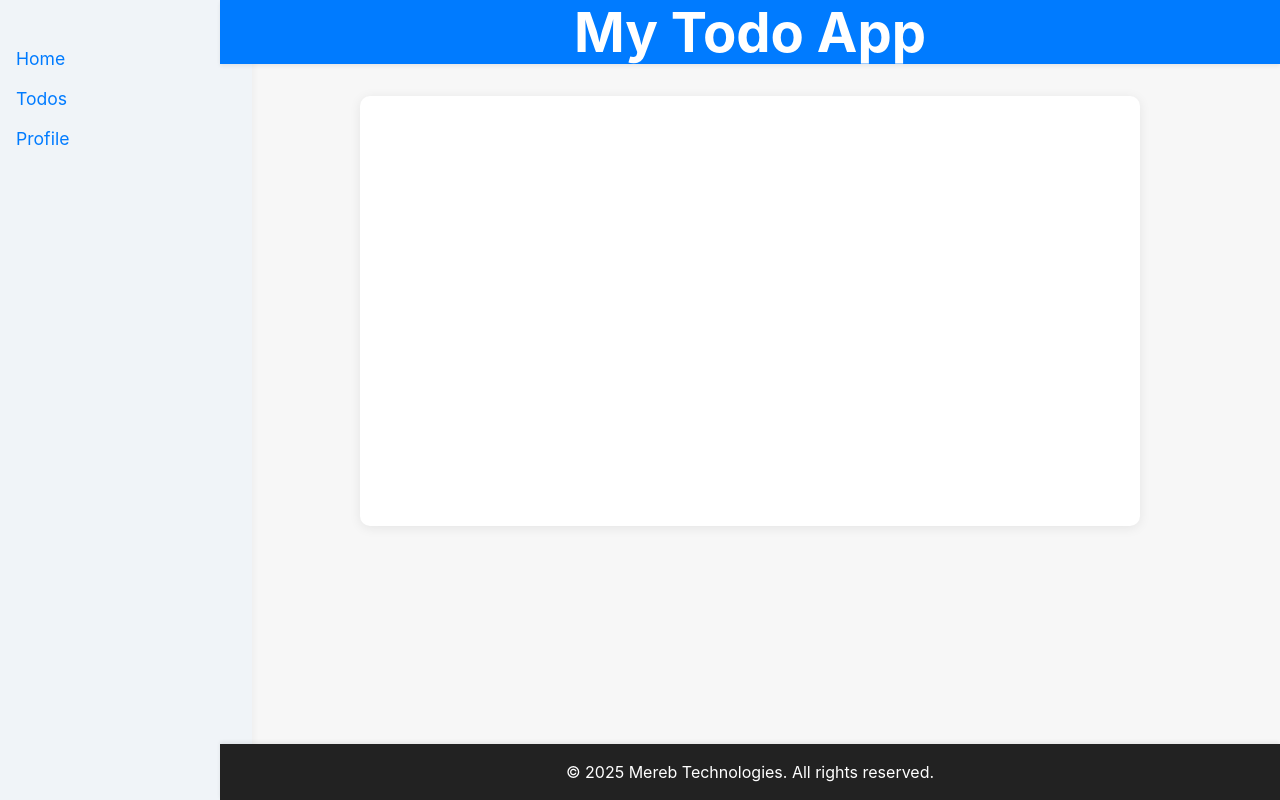
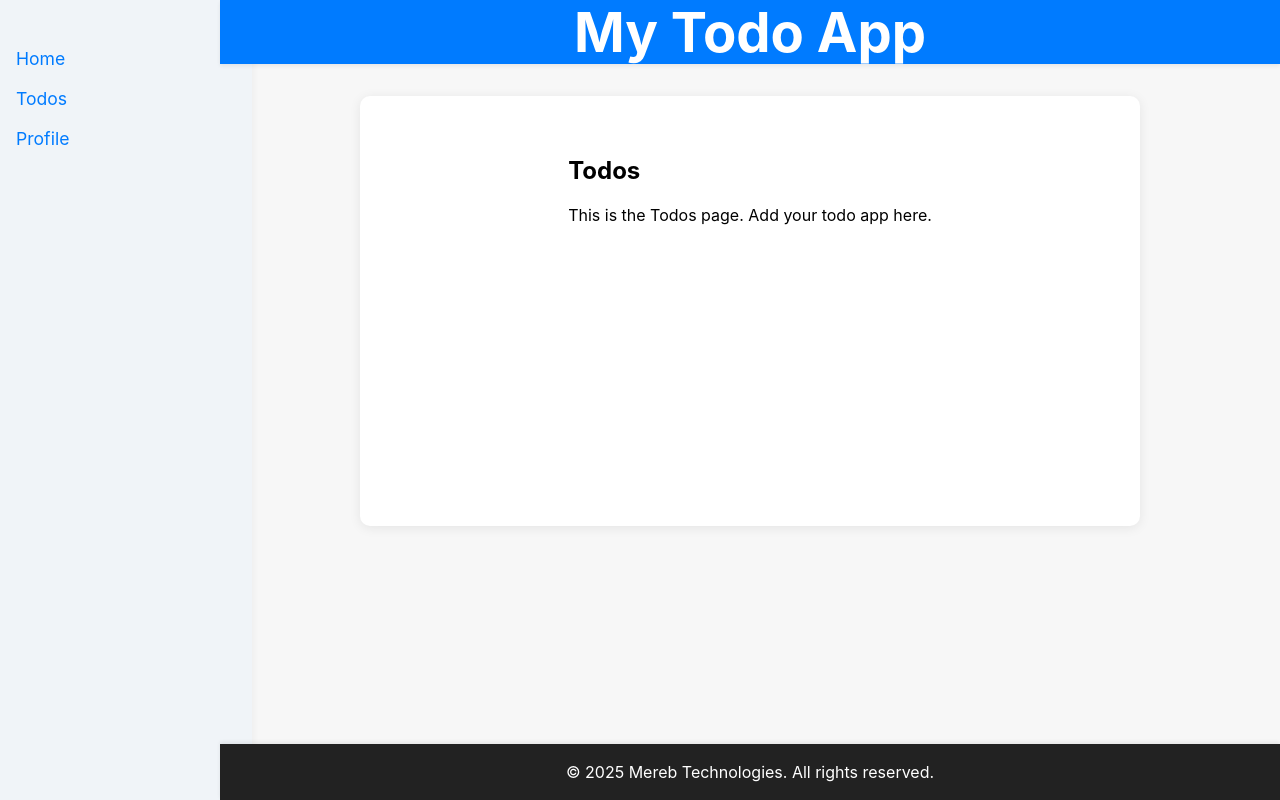
Before and after one commit to yusufyusie/my-todo-app, a React (Create React App) app: page /todos in a window 1280 px wide. Built offline with nearby package versions, Linux system fonts and the light colour scheme.

Commit message:
step-by-step React project guide

```diff
--- a/package.json
+++ b/package.json
@@ -9,6 +9,7 @@
     "@testing-library/user-event": "^13.5.0",
     "react": "^19.1.0",
     "react-dom": "^19.1.0",
+    "react-router-dom": "^7.7.0",
     "react-scripts": "5.0.1",
     "web-vitals": "^2.1.4"
   },
--- a/src/App.js
+++ b/src/App.js
@@ -1,14 +1,21 @@
 
-import React, { useState } from 'react';
+import React from 'react';
+
 import Header from './Header';
 import Sidebar from './Sidebar';
 import Footer from './Footer';
+import Home from './Home';
+import Todos from './Todos';
+import Profile from './Profile';
 import './TodoApp.css';
 import './App.css';
+import { BrowserRouter, Routes, Route } from 'react-router-dom';
+
 
 function App() {
-  // Layout Skeleton: Sidebar | Header | Main Container | Footer
+
   return (
+    <BrowserRouter>
       <div className="layout-root">
         <Sidebar />
         <div className="layout-main">
@@ -17,7 +24,11 @@ function App() {
           </div>
           <main className="layout-content">
             <div className="app-container">
-            {/* Main Container Skeleton */}
+              <Routes>
+                <Route path="/" element={<Home />} />
+                <Route path="/todos" element={<Todos />} />
+                <Route path="/profile" element={<Profile />} />
+              </Routes>
             </div>
           </main>
           <div className="layout-footer">
@@ -25,7 +36,13 @@ function App() {
           </div>
         </div>
       </div>
+    </BrowserRouter>
   );
 }
 
+
 export default App;
+// - Routing: BrowserRouter, Routes, and Route provide SPA navigation
+// - Layout: Sidebar, Header, Main Container, Footer for a professional look
+// - Scalability: Easy to add more pages, features, or navigation
+// - Clean code: Comments explain logic, flow, and structure for learning and reference
--- /dev/null
+++ b/src/Home.js
@@ -0,0 +1,12 @@
+import React from 'react';
+
+function Home() {
+  return (
+    <div>
+      <h2>Home</h2>
+      <p>Welcome to the Home page!</p>
+    </div>
+  );
+}
+
+export default Home;
--- /dev/null
+++ b/src/Profile.js
@@ -0,0 +1,12 @@
+import React from 'react';
+
+function Profile() {
+  return (
+    <div>
+      <h2>Profile</h2>
+      <p>This is the Profile page.</p>
+    </div>
+  );
+}
+
+export default Profile;
--- a/src/Sidebar.js
+++ b/src/Sidebar.js
@@ -1,4 +1,5 @@
 import React from 'react';
+import { NavLink } from 'react-router-dom';
 import './Sidebar.css';
 
 function Sidebar() {
@@ -6,9 +7,9 @@ function Sidebar() {
     <aside className="sidebar">
       <nav>
         <ul>
-          <li><a href="#">Home</a></li>
-          <li><a href="#">Todos</a></li>
-          <li><a href="#">Profile</a></li>
+          <li><NavLink to="/" end>Home</NavLink></li>
+          <li><NavLink to="/todos">Todos</NavLink></li>
+          <li><NavLink to="/profile">Profile</NavLink></li>
         </ul>
       </nav>
     </aside>
--- /dev/null
+++ b/src/Todos.js
@@ -0,0 +1,12 @@
+import React from 'react';
+
+function Todos() {
+  return (
+    <div>
+      <h2>Todos</h2>
+      <p>This is the Todos page. Add your todo app here.</p>
+    </div>
+  );
+}
+
+export default Todos;
--- a/src/index.js
+++ b/src/index.js
@@ -11,7 +11,7 @@ root.render(
   </React.StrictMode>
 );
 
-// If you want to start measuring performance in your app, pass a function
-// to log results (for example: reportWebVitals(console.log))
-// or send to an analytics endpoint. Learn more: https://bit.ly/CRA-vitals
 reportWebVitals();
+// Virtual DOM rendering
+// Single-page app structure
+// Development tools (StrictMode, reportWebVitals)
```
Also changed, not shown: src/Layout.css (added), 2 other files (tests, documents, lock files or other folders). Lines whose indentation alone changed are shown as unchanged.
